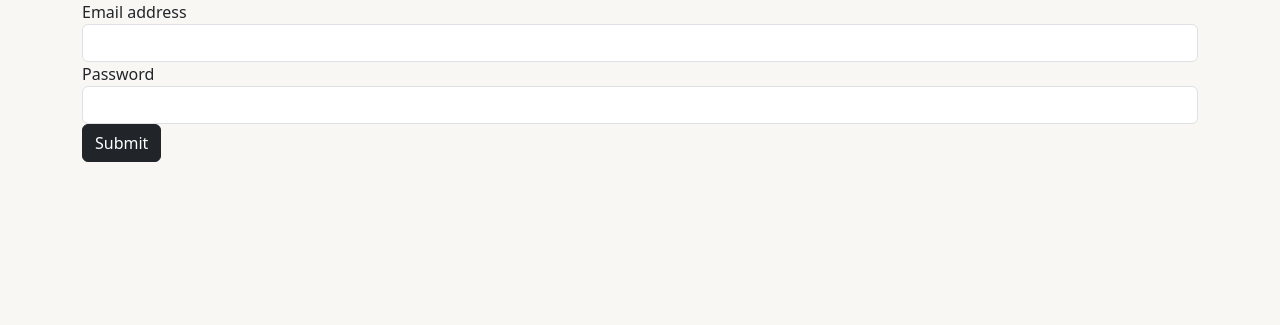
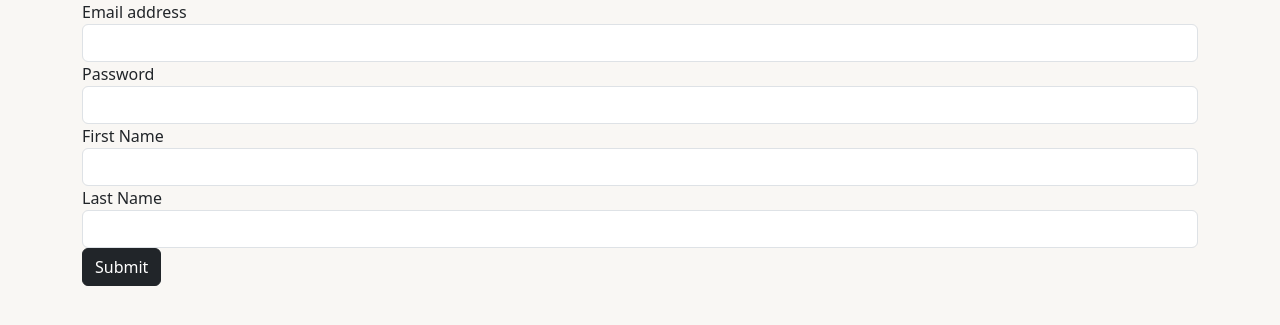
Before and after one commit to 100yann/readit, a Django app: page /account/register in a window 1280 px wide. Shown: the part 56-381 px from the top of the page. Run offline with Django 5.2, Linux system fonts and the light colour scheme.

Commit message:
ask users for first and last name when registering

```diff
--- a/readit_django/templates/users/register.html
+++ b/readit_django/templates/users/register.html
@@ -13,6 +13,14 @@
                 <label for="password-input">Password</label>
                 <input name='password' type="password" class="form-control" id="password-input" min="8">
             </div>
+            <div class="form-group">
+                <label for="first-name">First Name</label>
+                <input name='first-name' type="input" class="form-control" id="first-name">
+            </div>
+            <div class="form-group">
+                <label for="last-name">Last Name</label>
+                <input name='last-name' type="input" class="form-control" id="last-name">
+            </div>
             <button type="submit" class="btn btn-dark">Submit</button>
         </form>
     </div>
--- a/readit_django/users_app/views.py
+++ b/readit_django/users_app/views.py
@@ -6,10 +6,14 @@ def register_user(request, method=['GET', 'POST']):
     if request.method == 'POST':
         user_email = request.POST.get('email')
         user_password = request.POST.get('password')
+        first_name = request.POST.get('first-name')
+        last_name = request.POST.get('last-name')
 
-        response = requests.post('http://127.0.0.1:3000/save_user/', data = {
+        response = requests.post('http://127.0.0.1:3000/save_user', data = {
             'email': user_email,
-            'password': user_password
+            'password': user_password,
+            'first_name': first_name,
+            'last_name': last_name
         })
 
     return render(request, "users/register.html")
--- a/static/users/sign_up_validate.js
+++ b/static/users/sign_up_validate.js
@@ -5,6 +5,8 @@ document.addEventListener('DOMContentLoaded', () => {
 
         const userEmail = document.getElementById('email-input')
         const userPassword = document.getElementById('password-input')
+        const firstName = document.getElementById('first-name')
+        const lastName = document.getElementById('last-name')
 
         const response = await fetch('/sign_up', {
             method: 'POST',
@@ -14,6 +16,8 @@ document.addEventListener('DOMContentLoaded', () => {
             body: JSON.stringify({
                 email: userEmail.value,
                 password: userPassword.value,
+                firstName: firstName.value,
+                lastName: lastName.value
             }),
         })
 
```
Also changed, not shown: readit_django/db.sqlite3.
